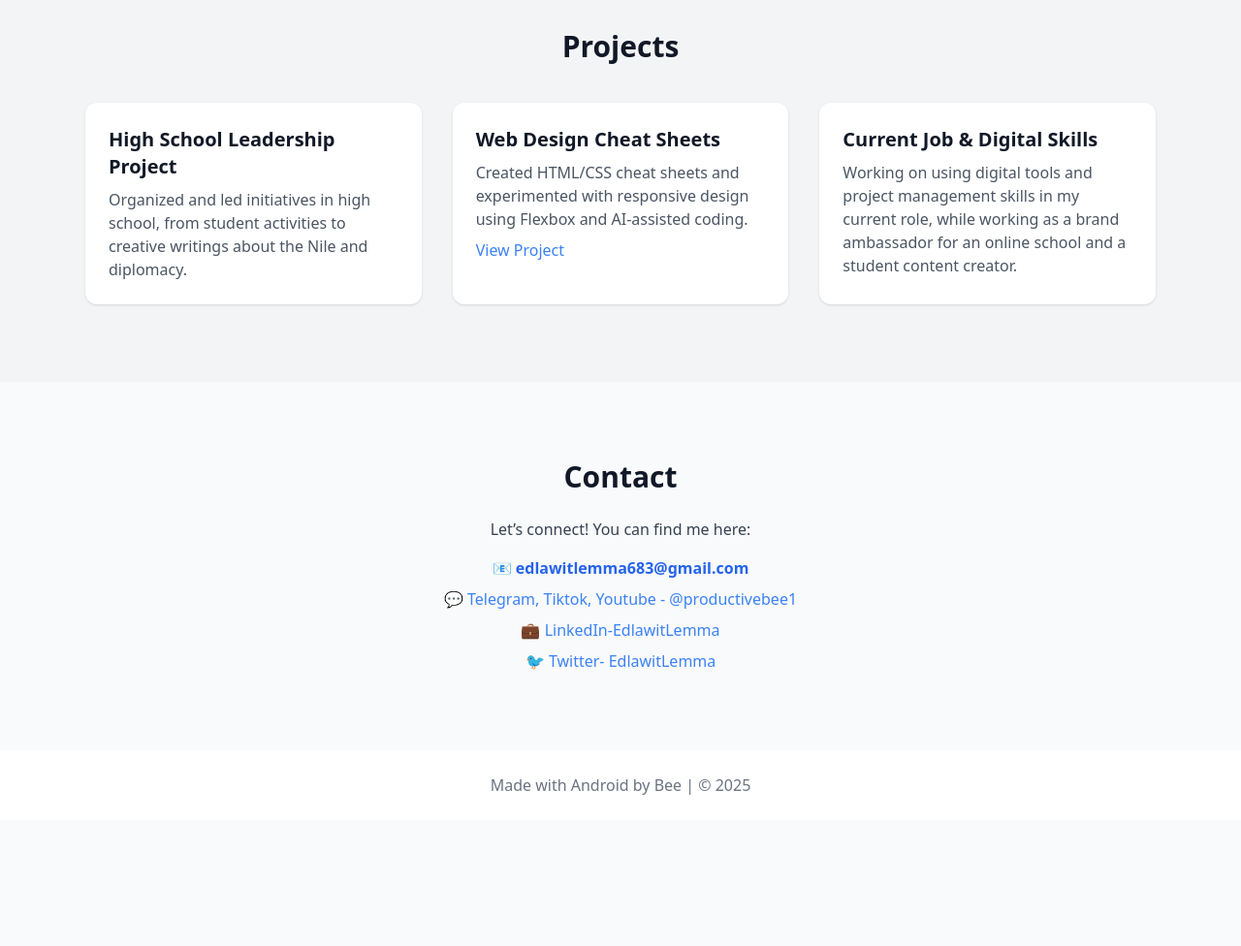
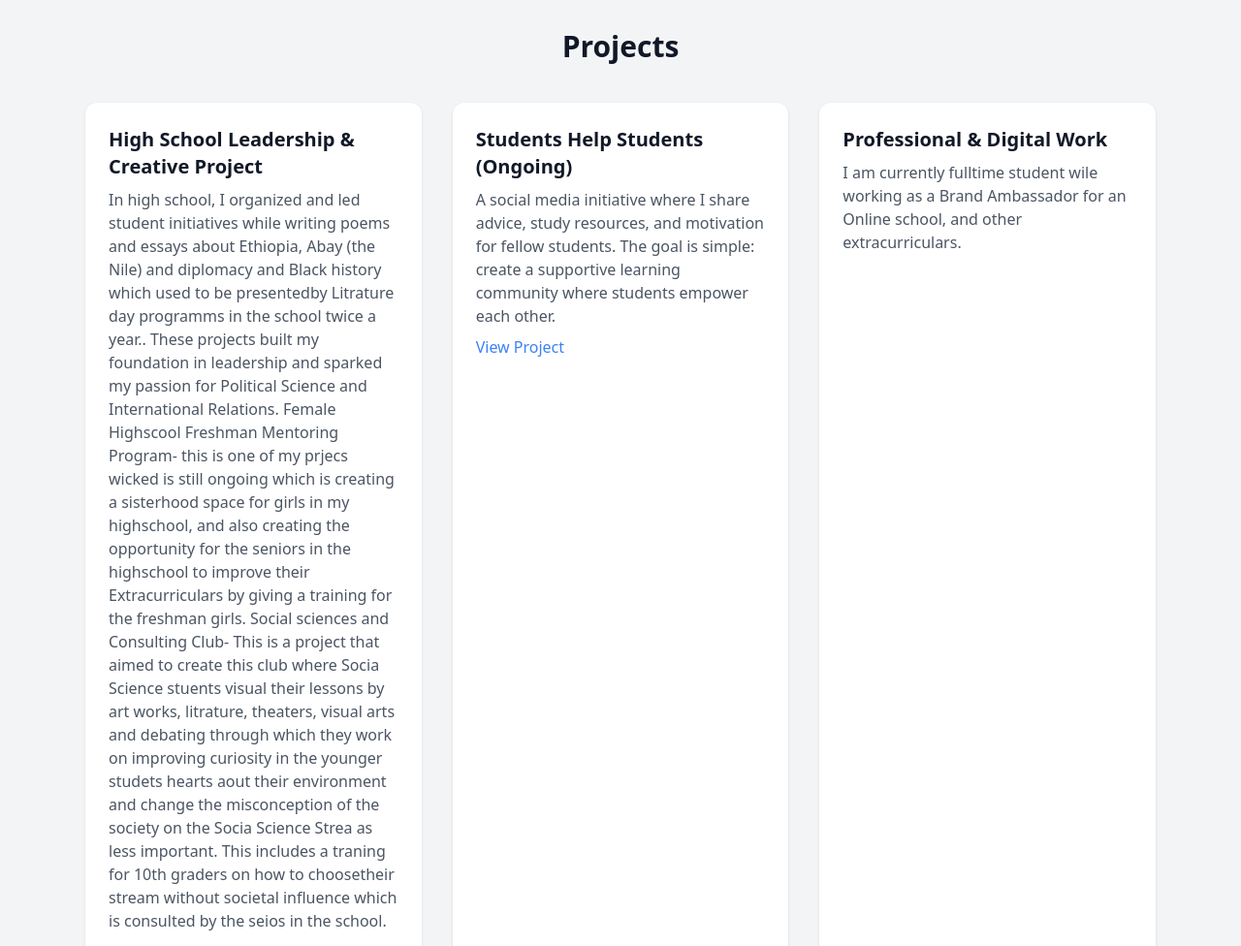
Before and after one commit to edlawitlemma683-lgtm/index.html, a plain HTML site: page index.html in a window 1280 px wide. Shown: the part 1200-2176 px from the top of the page at 97% size. Before the commit the page ends 2046 px from the top, so only its background shows below. Drawn offline with nearby package versions, Linux system fonts and the light colour scheme.

Commit message:
Update index.html

```diff
--- a/index.html
+++ b/index.html
@@ -48,25 +48,47 @@
     <h2 class="text-3xl font-bold mb-10 text-center">Projects</h2>
     <div class="grid md:grid-cols-3 gap-8">
 
+      <!-- High School Project -->
       <div class="bg-white p-6 rounded-xl shadow hover:shadow-lg">
-          <h3 class="font-bold text-xl mb-2">High School Leadership Project</h3>
-          <p class="text-gray-600">Organized and led initiatives in high school, from student activities to creative writings about the Nile and diplomacy.</p>
+        <h3 class="font-bold text-xl mb-2">High School Leadership & Creative Project</h3>
+        <p class="text-gray-600">
+          In high school, I organized and led student initiatives while writing poems
+          and essays about Ethiopia, Abay (the Nile) and diplomacy and Black history which used to be presentedby Litrature day programms in the school twice a year..
+          These projects built my foundation in leadership and sparked my passion
+          for Political Science and International Relations.
+          Female Highscool Freshman Mentoring Program- this is one of my prjecs wicked is still ongoing which is creating a sisterhood space for girls in my highschool,
+          and also creating the opportunity for the seniors in the highschool to improve their Extracurriculars by giving a training for the freshman girls.
+          Social sciences and Consulting Club- This is a project that aimed to create this club where Socia Science stuents visual their lessons
+          by art works, litrature, theaters,  visual arts and debating through which they work on improving curiosity in the younger studets hearts aout their environment
+        and change the misconception of the society on the Socia Science Strea as less important. This includes a traning for 10th graders on how to choosetheir stream without
+        societal influence which is consulted by the seios in the school.
+        </p>
       </div>
 
+      <!-- Current Social Media Project -->
       <div class="bg-white p-6 rounded-xl shadow hover:shadow-lg">
-          <h3 class="font-bold text-xl mb-2">Web Design Cheat Sheets</h3>
-          <p class="text-gray-600">Created HTML/CSS cheat sheets and experimented with responsive design using Flexbox and AI-assisted coding.</p>
-          <a href="https://cheatsheet2-ethiodigizens.netlify.app/" target="_blank" class="text-blue-500 mt-2 inline-block">View Project</a>
+        <h3 class="font-bold text-xl mb-2">Students Help Students (Ongoing)</h3>
+        <p class="text-gray-600">
+          A social media initiative where I share advice, study resources, and motivation
+          for fellow students. The goal is simple: create a supportive learning community
+          where students empower each other.
+        </p>
+        <a href="https://t.me/yourtelegramchannel" target="_blank" class="text-blue-500 mt-2 inline-block">View Project</a>
       </div>
 
+      <!-- Current Job -->
       <div class="bg-white p-6 rounded-xl shadow hover:shadow-lg">
-          <h3 class="font-bold text-xl mb-2">Current Job & Digital Skills</h3>
-          <p class="text-gray-600">Working on using digital tools and project management skills in my current role, while working as a brand ambassador for an online school and a student content creator.</p>
+        <h3 class="font-bold text-xl mb-2">Professional & Digital Work</h3>
+        <p class="text-gray-600">
+          I am currently fulltime student wile working as a Brand Ambassador for an Online school, and other extracurriculars.
+        </p>
       </div>
 
     </div>
   </div>
 </section>
+
+
 
   <!-- Contact Section -->
   <section id="contact" class="py-20 max-w-4xl mx-auto px-6 text-center">
```
Lines whose indentation alone changed are shown as unchanged.
